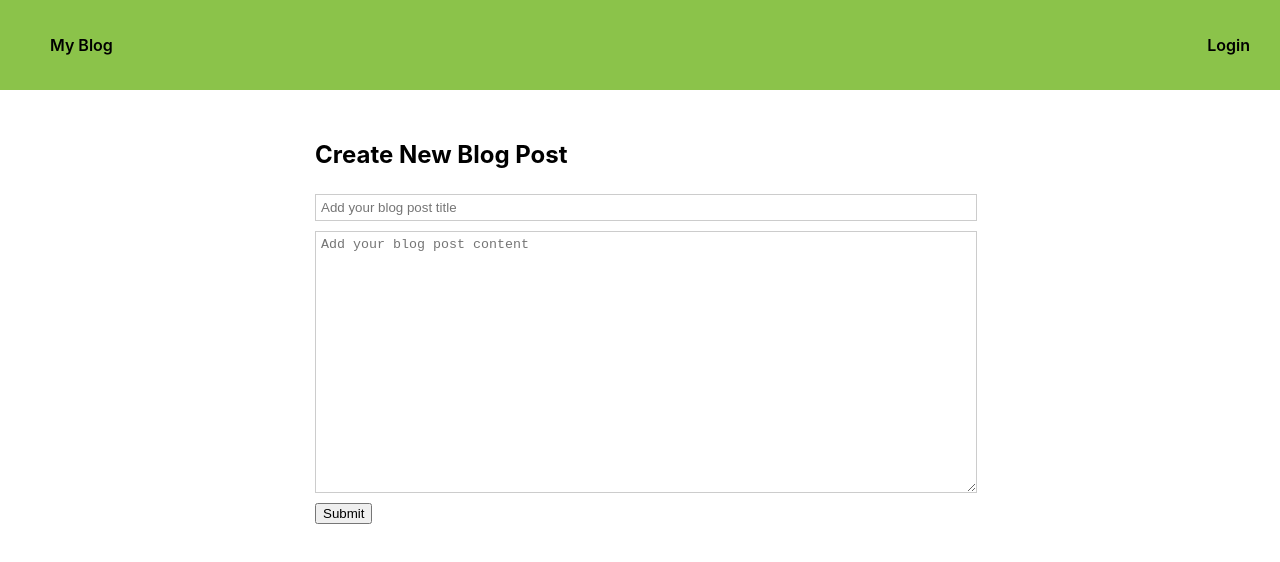
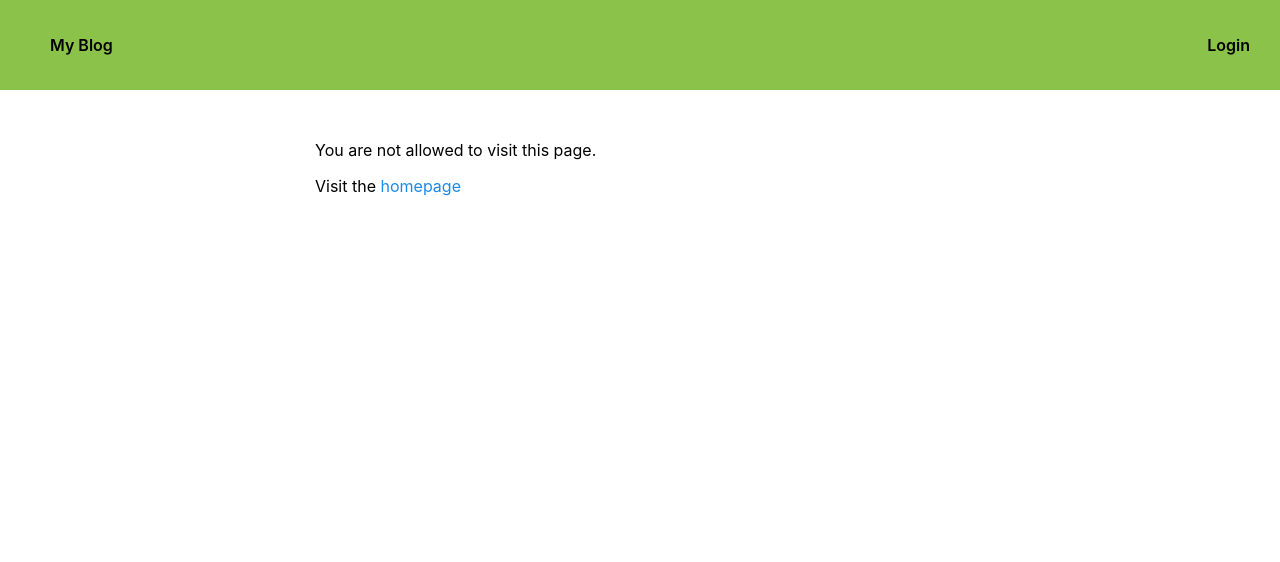
Before and after one commit to arunoda/bulletproof-next-app, a Next.js app: page /dashboard/post/create in a window 1280 px wide. Shown: the top 562 px of the page. Built offline with nearby package versions, Linux system fonts and the light colour scheme; no server answers.

Commit message:
apply changes

```diff
--- a/pages/dashboard/post/create.js
+++ b/pages/dashboard/post/create.js
@@ -3,12 +3,33 @@ import { useState } from 'react'
 import { useRouter } from 'next/router'
 import axios from 'axios'
 import Link from 'next/link'
+import { useSession } from 'next-auth/client'
 
 export default function CreatePost({ }) {
   const router = useRouter()
   const [title, setTitle] = useState('')
   const [content, setContent] = useState('')
   const [submitting, setSubmitting] = useState(false)
+  const [session, loading] = useSession()
+
+  if (loading) {
+    return 'loading...'
+  }
+
+  if (!session) {
+    return (
+      <Theme>
+        <div className="dashboard">
+          <p>
+            You are not allowed to visit this page.
+          </p>
+          <p>
+            Visit the <Link href="/"><a>homepage</a></Link>
+          </p>
+        </div>
+      </Theme>
+    )
+  }
 
   const handleSubmit = async (e) => {
     e.preventDefault()
```
